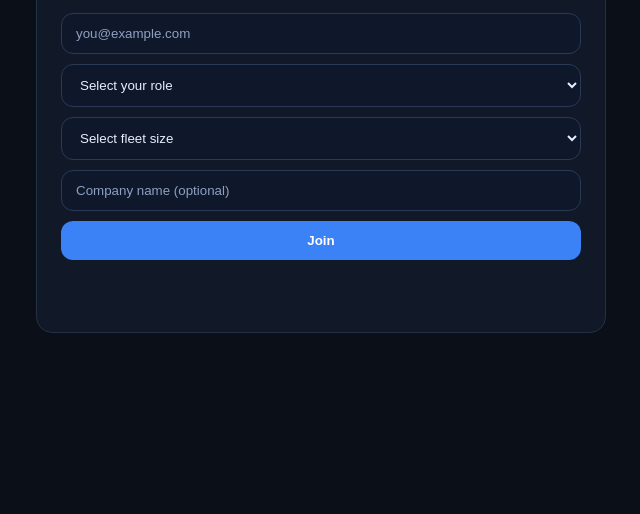
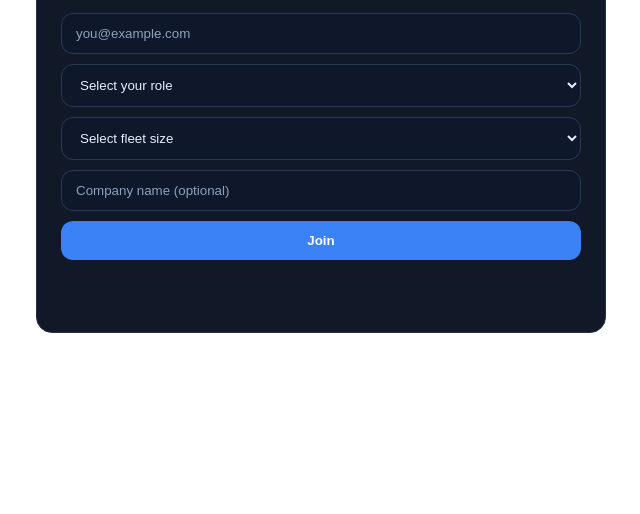
Before and after one commit to Root-Fleet/rootfleet-waitlist, a plain HTML site: page public/index.html in a window 1280 px wide. Shown: the part 286-800 px from the top of the page, without its empty margins (319-959 px from the left). Drawn offline with Linux system fonts and the light colour scheme.

Commit message:
feat: added changes to background styling

```diff
--- a/public/styles.css
+++ b/public/styles.css
@@ -7,7 +7,7 @@ body {
   min-height: 100vh;
   display: grid;
   place-items: center;
-  background: #0b0f17;
+  background: /*#0b0f17*/ #ffffff;
   color: #e8eefc;
 }
 
```
